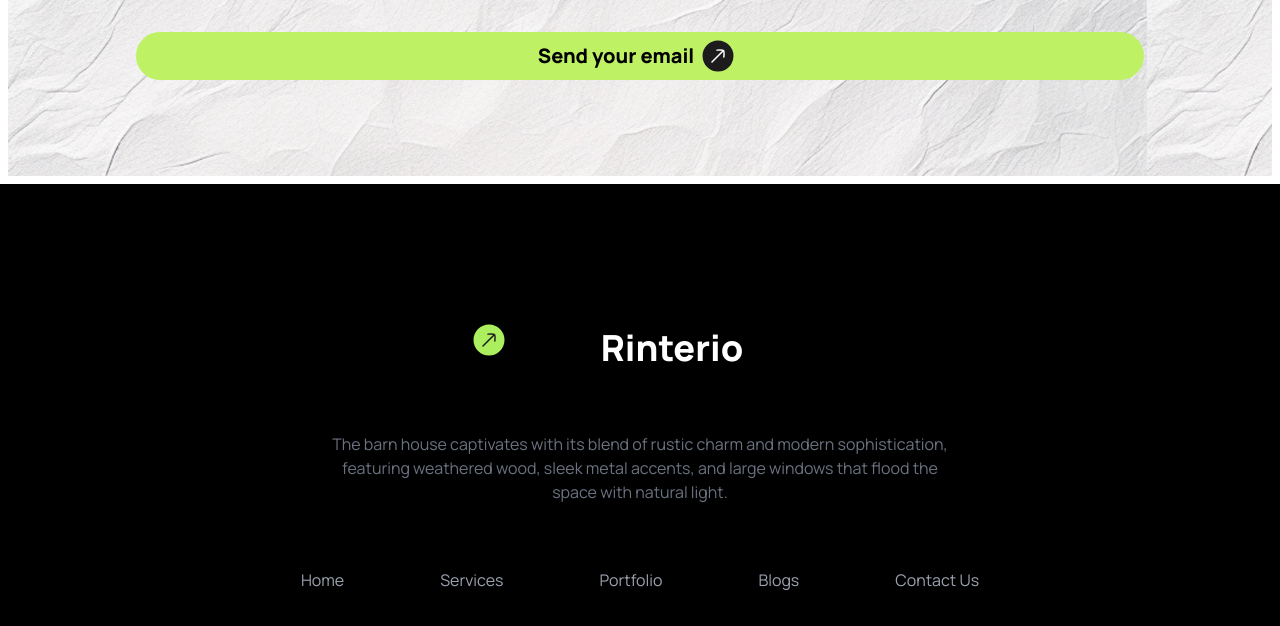
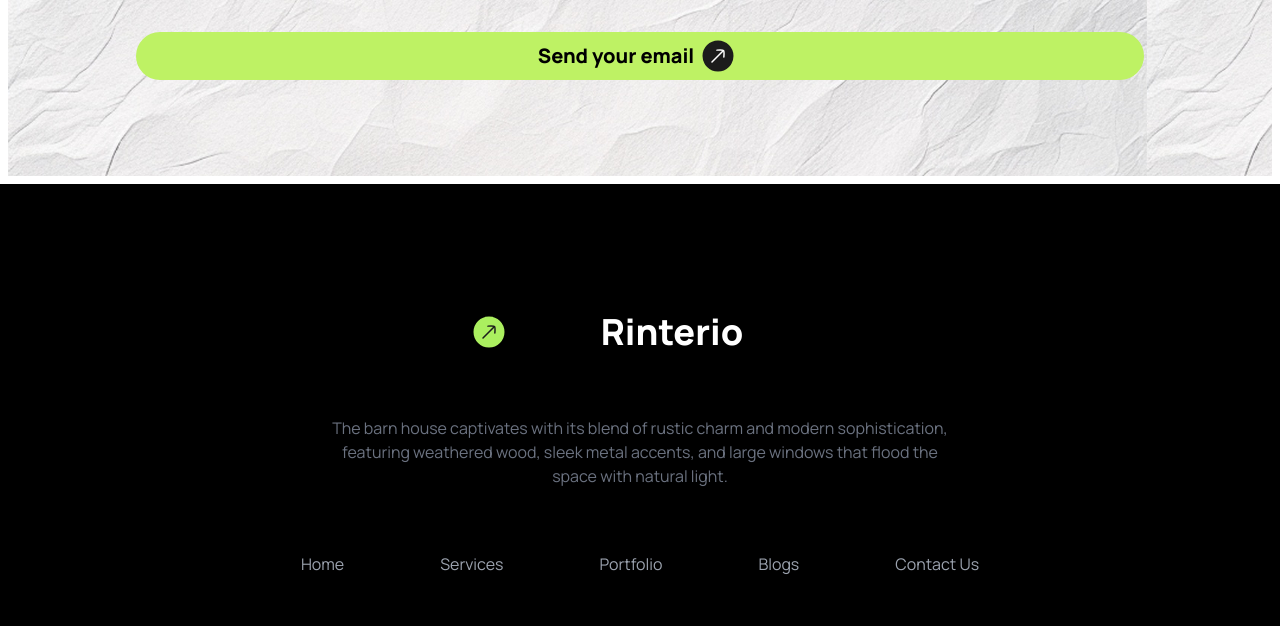
Before and after one commit to fatemameem/B10A3-Responsive-with-Tailwind, a plain HTML site: page index.html in a window 1280 px wide. Shown: the part 5018-5644 px from the top of the page. Drawn offline with nearby package versions, Linux system fonts and the light colour scheme.

Commit message:
bugs and fixes

```diff
--- a/index.html
+++ b/index.html
@@ -392,7 +392,7 @@
       <a href="index.html" class="px-4">
         <img class="" src="assets/arrow-up-right-01.svg" alt="Rinterio">
       </a>
-      <p class="text-4xl font-extrabold lg:px-20 lg:pt-4  text-white">Rinterio</p>
+      <p class="text-4xl font-extrabold lg:px-20 text-white">Rinterio</p>
     </div>
     <p class="text-base text-center text-gray-500 lg:py-0 py-5 lg:px-48">The barn house captivates with its blend of rustic charm and modern sophistication, featuring weathered wood, sleek metal accents, and large windows that flood the space with natural light.</p>
     <div class="nav-center py-5 lg:py-0">
```
